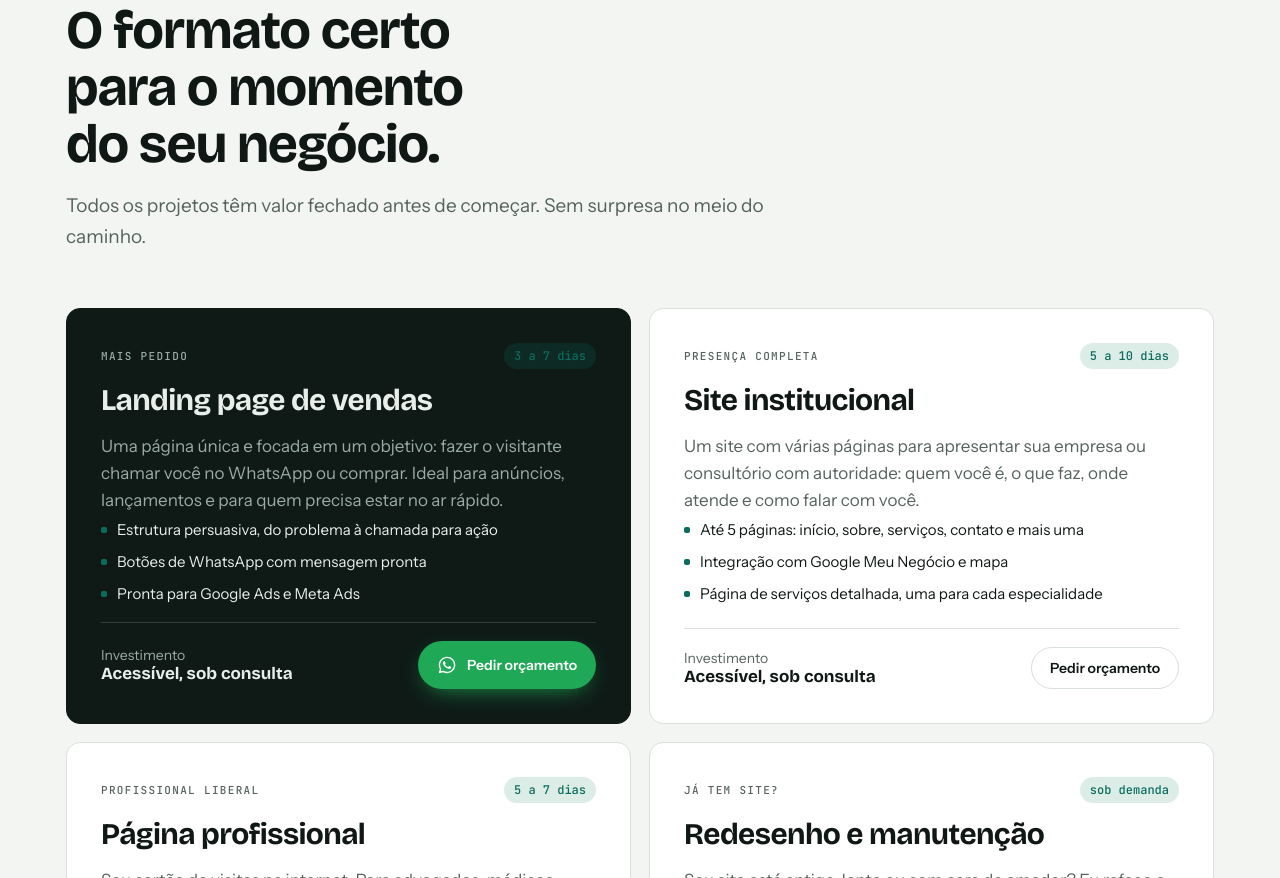
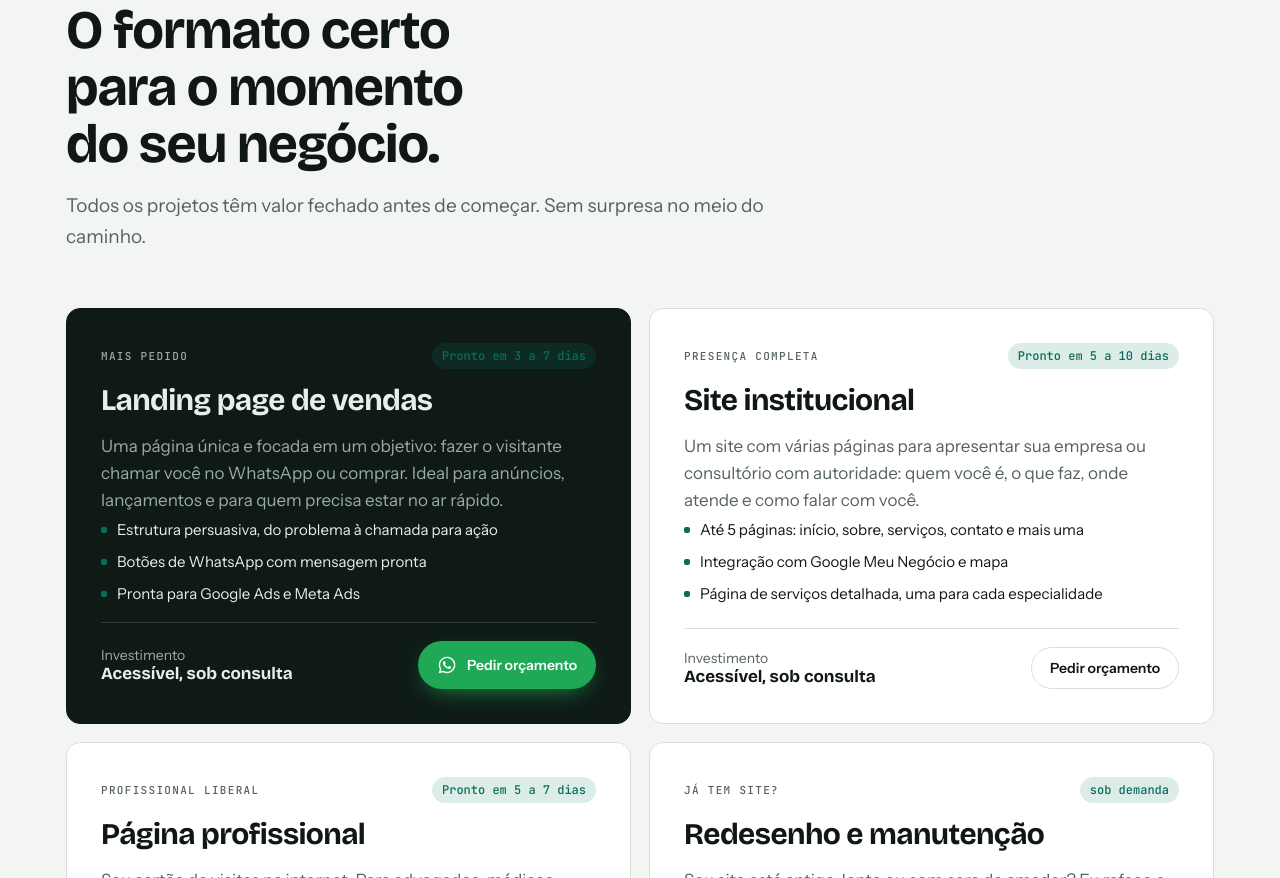
Before and after one commit to rc233666-coder/colombodesign-site, a plain HTML site: page public/index.html in a window 1280 px wide. Shown: the part 1922-2800 px from the top of the page. Drawn offline with nearby package versions, Linux system fonts and the light colour scheme.

Commit message:
Selos de prazo: Pronto em X a Y dias

```diff
--- a/public/index.html
+++ b/public/index.html
@@ -505,7 +505,7 @@ footer{border-top:1px solid var(--line);padding-block:36px 48px;font-size:14px;c
           <a class="btn btn-ghost" href="#portfolio">Ver portfólio</a>
         </div>
         <div class="proof">
-          <span><svg><use href="#ok"/></svg>Pronto em 3 a 7 dias</span>
+          <span><svg><use href="#ok"/></svg>Pronto em poucos dias</span>
           <span><svg><use href="#ok"/></svg>Sem mensalidade de plataforma</span>
           <span><svg><use href="#ok"/></svg>O site é 100% seu</span>
         </div>
@@ -593,7 +593,7 @@ footer{border-top:1px solid var(--line);padding-block:36px 48px;font-size:14px;c
       </div>
       <div class="services">
         <article class="svc featured">
-          <div class="svc-top"><span class="kind">Mais pedido</span><span class="time">3 a 7 dias</span></div>
+          <div class="svc-top"><span class="kind">Mais pedido</span><span class="time">Pronto em 3 a 7 dias</span></div>
           <h3>Landing page de vendas</h3>
           <div>
             <p>Uma página única e focada em um objetivo: fazer o visitante chamar você no WhatsApp ou comprar. Ideal para anúncios, lançamentos e para quem precisa estar no ar rápido.</p>
@@ -606,7 +606,7 @@ footer{border-top:1px solid var(--line);padding-block:36px 48px;font-size:14px;c
           <div class="svc-foot"><span class="price">Investimento<b>Acessível, sob consulta</b></span><a class="btn btn-wa" data-wa="landing" href="#"><svg><use href="#wa"/></svg>Pedir orçamento</a></div>
         </article>
         <article class="svc">
-          <div class="svc-top"><span class="kind">Presença completa</span><span class="time">5 a 10 dias</span></div>
+          <div class="svc-top"><span class="kind">Presença completa</span><span class="time">Pronto em 5 a 10 dias</span></div>
           <h3>Site institucional</h3>
           <div>
             <p>Um site com várias páginas para apresentar sua empresa ou consultório com autoridade: quem você é, o que faz, onde atende e como falar com você.</p>
@@ -619,7 +619,7 @@ footer{border-top:1px solid var(--line);padding-block:36px 48px;font-size:14px;c
           <div class="svc-foot"><span class="price">Investimento<b>Acessível, sob consulta</b></span><a class="btn btn-ghost" data-wa="institucional" href="#">Pedir orçamento</a></div>
         </article>
         <article class="svc">
-          <div class="svc-top"><span class="kind">Profissional liberal</span><span class="time">5 a 7 dias</span></div>
+          <div class="svc-top"><span class="kind">Profissional liberal</span><span class="time">Pronto em 5 a 7 dias</span></div>
           <h3>Página profissional</h3>
           <div>
             <p>Seu cartão de visitas na internet. Para advogados, médicos, psicólogos, dentistas e consultores que querem ser encontrados e passar confiança logo no primeiro clique.</p>
```
